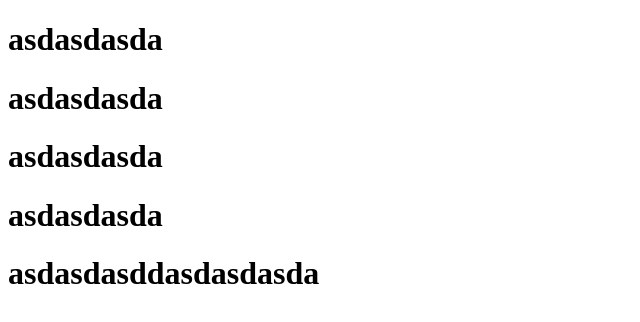
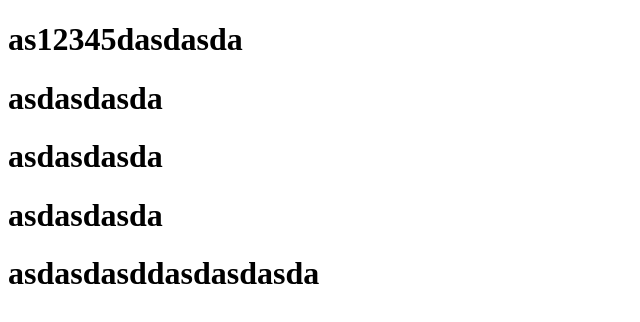
Before and after one commit to entrop-/travi, a plain HTML site: page index.html in a window 1280 px wide. Shown: the whole page, without its empty margins (0-640 px from the left). Drawn offline with Linux system fonts and the light colour scheme.

Commit message:
czy teraz dziala

```diff
--- a/index.html
+++ b/index.html
@@ -5,7 +5,7 @@
     <title>Travi</title>
 </head>
 <body>
-<h1>asdasdasda</h1>
+<h1>as12345dasdasda</h1>
 <h1>asdasdasda</h1>
 <h1>asdasdasda</h1>
 <h1>asdasdasda</h1>
```
